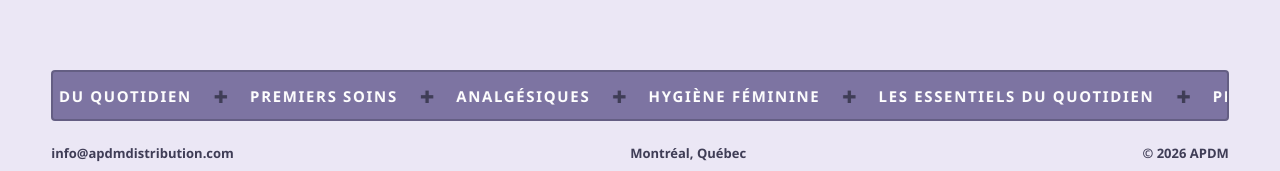
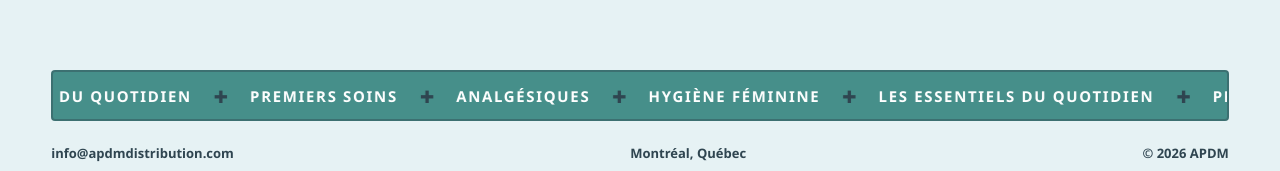
Before and after one commit to EnissayG/APDM, a React (Vite) app: page / in a window 1280 px wide. Shown: the part 925-1096 px from the top of the page. Built offline with nearby package versions, Linux system fonts and the light colour scheme; no server answers; a web font is replaced by a local one.

Commit message:
Shift the palette to a clinical pharmacy teal.
Move away from lilac toward a unisex care look that suggests health, trust, and accessibility.

```diff
--- a/src/index.css
+++ b/src/index.css
@@ -1,14 +1,14 @@
 @import "tailwindcss";
 
 :root {
-  /* Pharmacie douce : lilas poudré, fiable et féminin */
-  --blue: #ebe7f5;
-  --cream: #fffbfe;
-  --brown: #3f3d56;
-  --red: #8f84b8;
+  /* Pharmacie unisexe : confiance, santé, accessibilité */
+  --blue: #e6f2f4;
+  --cream: #fbfdff;
+  --brown: #2f4550;
+  --red: #4a9b94;
   --white: #ffffff;
-  --line: 2.5px solid color-mix(in srgb, var(--brown) 58%, transparent);
-  --hard-shadow: 5px 5px 0 color-mix(in srgb, var(--brown) 18%, #b7b0d4);
+  --line: 2.5px solid color-mix(in srgb, var(--brown) 55%, transparent);
+  --hard-shadow: 5px 5px 0 color-mix(in srgb, var(--brown) 20%, #8ebfc0);
   font-family: "Nunito", "Segoe UI", "Helvetica Neue", sans-serif;
   color: var(--brown);
   background: var(--blue);
@@ -552,10 +552,10 @@ footer a {
 .marquee {
   width: 100%;
   overflow: hidden;
-  border: 2.5px solid color-mix(in srgb, var(--brown) 40%, transparent);
+  border: 2.5px solid color-mix(in srgb, var(--brown) 42%, transparent);
   border-radius: 4px;
   color: #fff;
-  background: color-mix(in srgb, var(--red) 78%, var(--brown) 22%);
+  background: color-mix(in srgb, var(--red) 86%, var(--brown) 14%);
 }
 
 .marquee-track {
```
Also changed, not shown: 1 other file (tests, documents, lock files or other folders).
